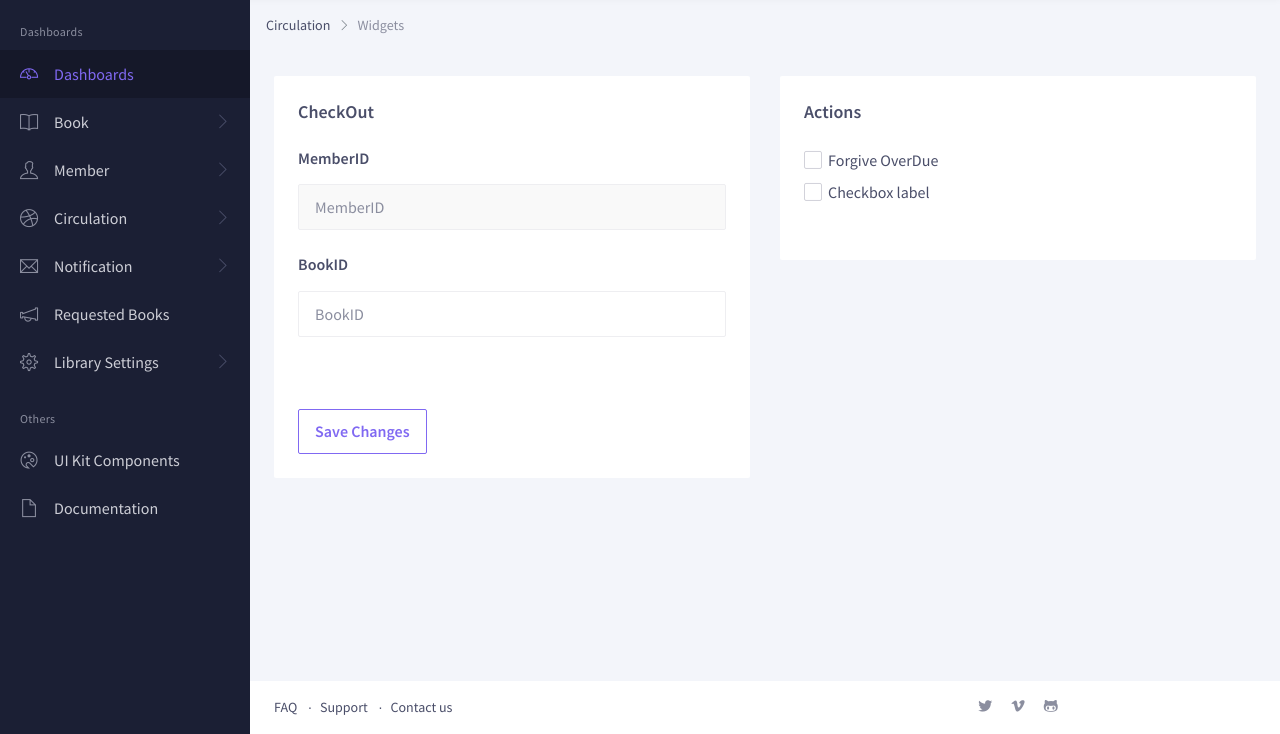
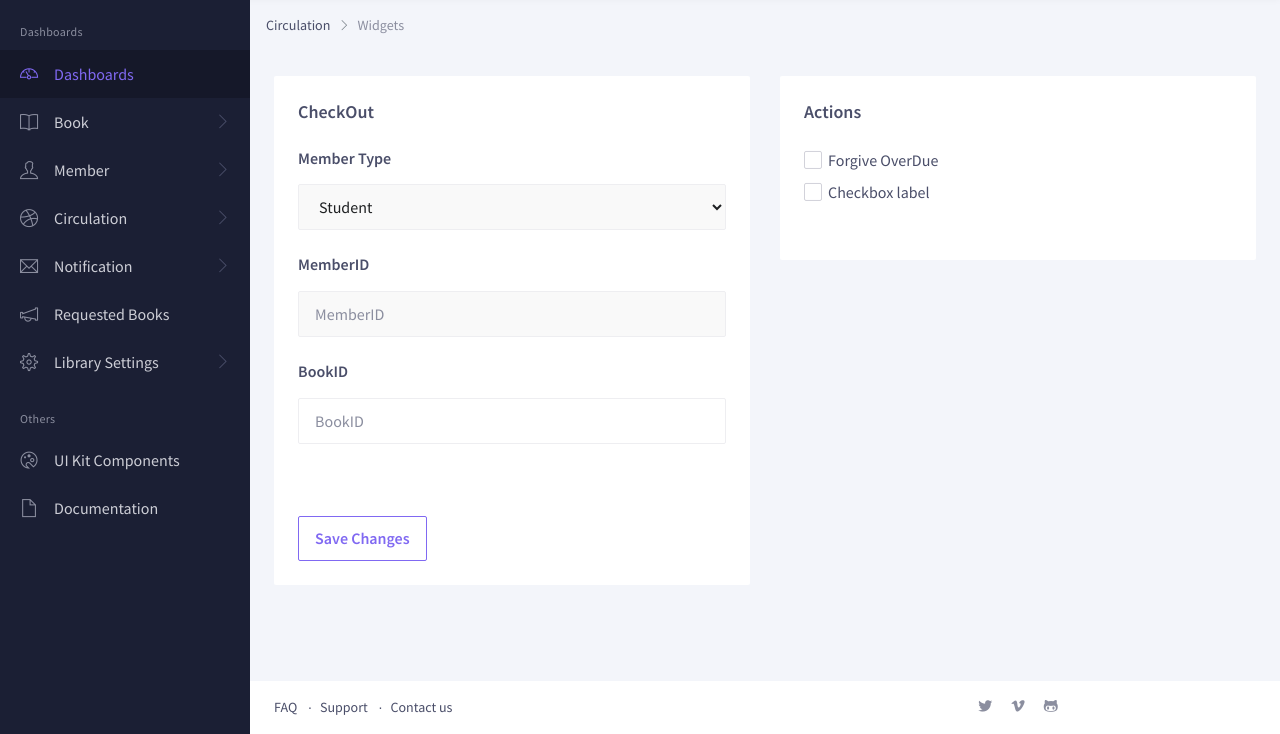
Before and after one commit to Diwakar-Gupta/obaka, a Django app: page /circulation/checkout in a window 1280 px wide. Shown: the part 66-800 px from the top of the page. Run offline with Django 3.2, Linux system fonts and the light colour scheme; a user stored in the database is signed in; some libraries are stand-ins or nearby versions; some web fonts are replaced.

Commit message:
all members

```diff
--- a/LMS/templates/checkout.html
+++ b/LMS/templates/checkout.html
@@ -19,7 +19,23 @@
                   <h5 class="font-weight-semi-bold mb-0">CheckOut</h5>
                 </div>
                 <div class="card-body pt-0">
-                  <h6 class="font-weight-semi-bold mb-3">MemberID</h6>
+                  <h6 class="font-weight-semi-bold mb-3">Member Type</h6>
+
+<div class="mb-3 mb-md-4">
+                    <select class="form-control bg-lighter" placeholder="MemberID" name="membertype" type="number">
+<option>Student
+    </option>
+    <option>
+        Faculty
+    </option>
+    <option>
+        other
+    </option>
+</select>
+                  </div>
+
+
+<h6 class="font-weight-semi-bold mb-3">MemberID</h6>
                   <div class="mb-3 mb-md-4">
                     <input class="form-control bg-lighter" placeholder="MemberID" name="memberid" type="number">
                   </div>
```
